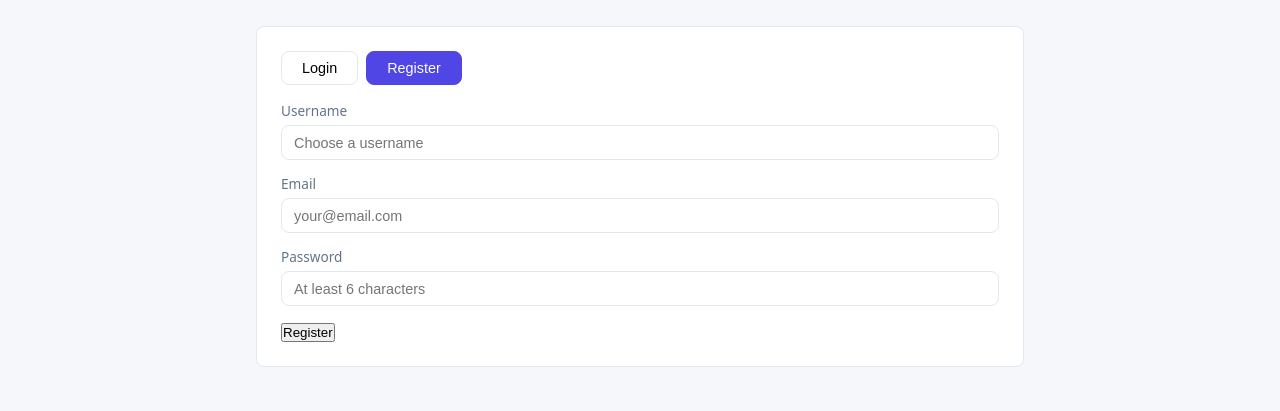
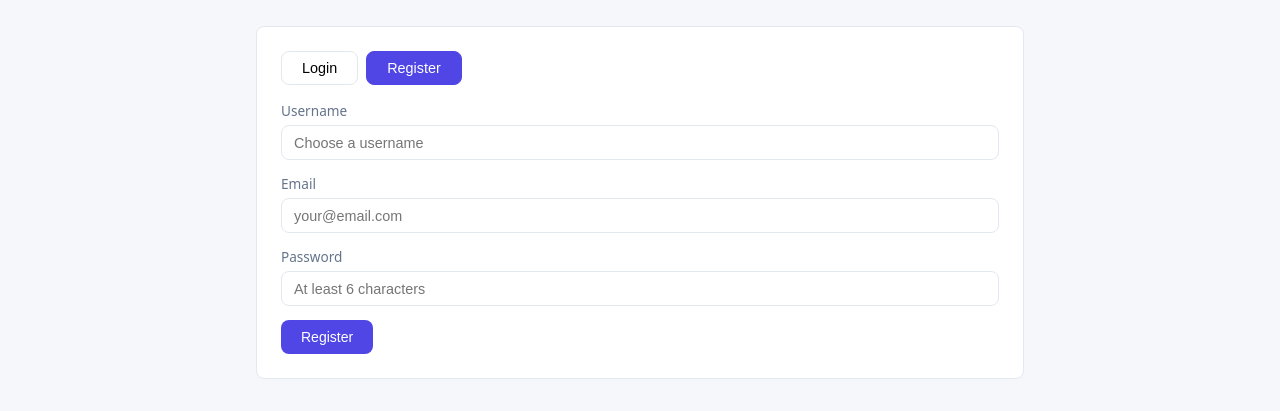
Before and after one commit to mohamedfaizal007/Task-manager, a plain HTML site: page frontend/index.html in a window 1280 px wide. Both pictures are taken after a click on the button "Register". Shown: the part 65-476 px from the top of the page. Drawn offline with Linux system fonts and the light colour scheme.

Commit message:
fix: prevent form auto submit + register API working

```diff
--- a/frontend/index.html
+++ b/frontend/index.html
@@ -224,7 +224,7 @@
         <label>Password</label>
         <input type="password" id="reg-password" placeholder="At least 6 characters" />
       </div>
-      <button type="button" onclick="register(event)">Register</button>
+      <button class="btn btn-primary" onclick="register()">Register</button>
     </div>
   </div>
 
```
